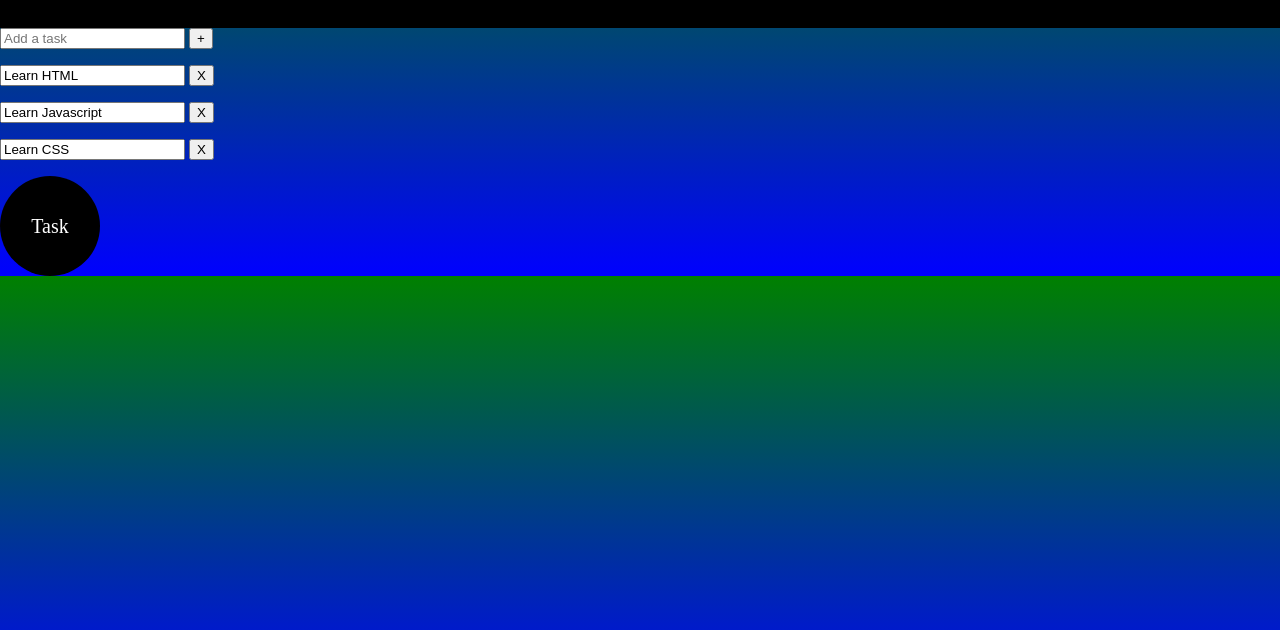
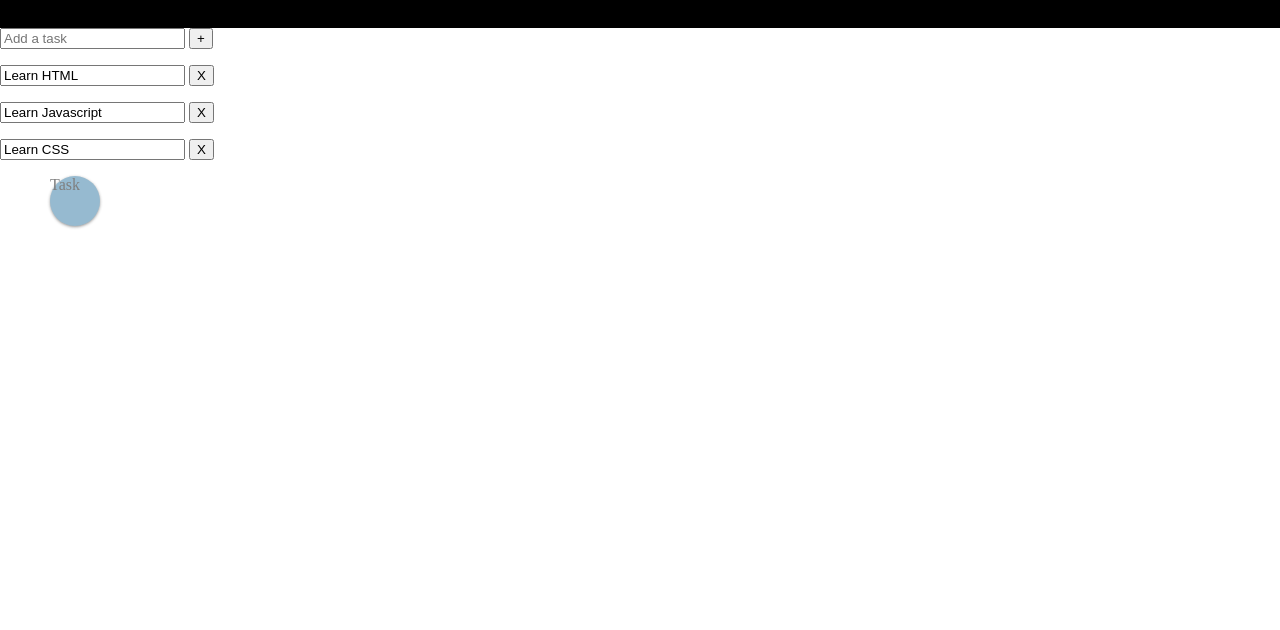
Before and after one commit to sffriend/todo, a website: page app/index.html in a window 1280 px wide. Shown: the part 170-800 px from the top of the page. Drawn offline with nearby package versions, Linux system fonts and the light colour scheme; files that its build step writes are made by us from their sources; files whose address does not match are found by name.

Commit message:
making a cool bubble

```diff
--- a/app/styles/main.scss
+++ b/app/styles/main.scss
@@ -1,11 +1,6 @@
 body, html {
   margin: 0;
   padding: 0;
-  /* Stephanies gonna hate me for this */
-  background: -webkit-linear-gradient(green, blue); /* For Safari 5.1 to 6.0 */
-  background: -o-linear-gradient(green, blue); /* For Opera 11.1 to 12.0 */
-  background: -moz-linear-gradient(green, blue); /* For Firefox 3.6 to 15 */
-  background: linear-gradient(green, blue); /* Standard syntax */
 }
 
 .header {
@@ -23,12 +18,23 @@ body, html {
 }
 
 .circle {
-   width:100px;
-   height:100px;
-   border-radius:50px;
-   font-size:20px;
-   color:#fff;
-   line-height:100px;
-   text-align:center;
-   background:#000
+  background:#3077a2;
+  border-radius:50%;
+  box-shadow:0 1px 3px #333;
+  cursor:pointer;
+  height:50px;
+  opacity:0.5;
+  position:absolute;
+  left: 50px;
+  transform-origin: 50% 50%;
+  width:50px;
+  transition: all 0.5s;
+  -webkit-transition: all 0.5s;
 }
+.circle:hover {
+  height:75px;
+  opacity:1;
+  transform: scale(1.5);
+  -webkit-transform: scale(1.5);
+  width:75px;
+}
```
Also changed, not shown: .tmp/styles/main.css.
